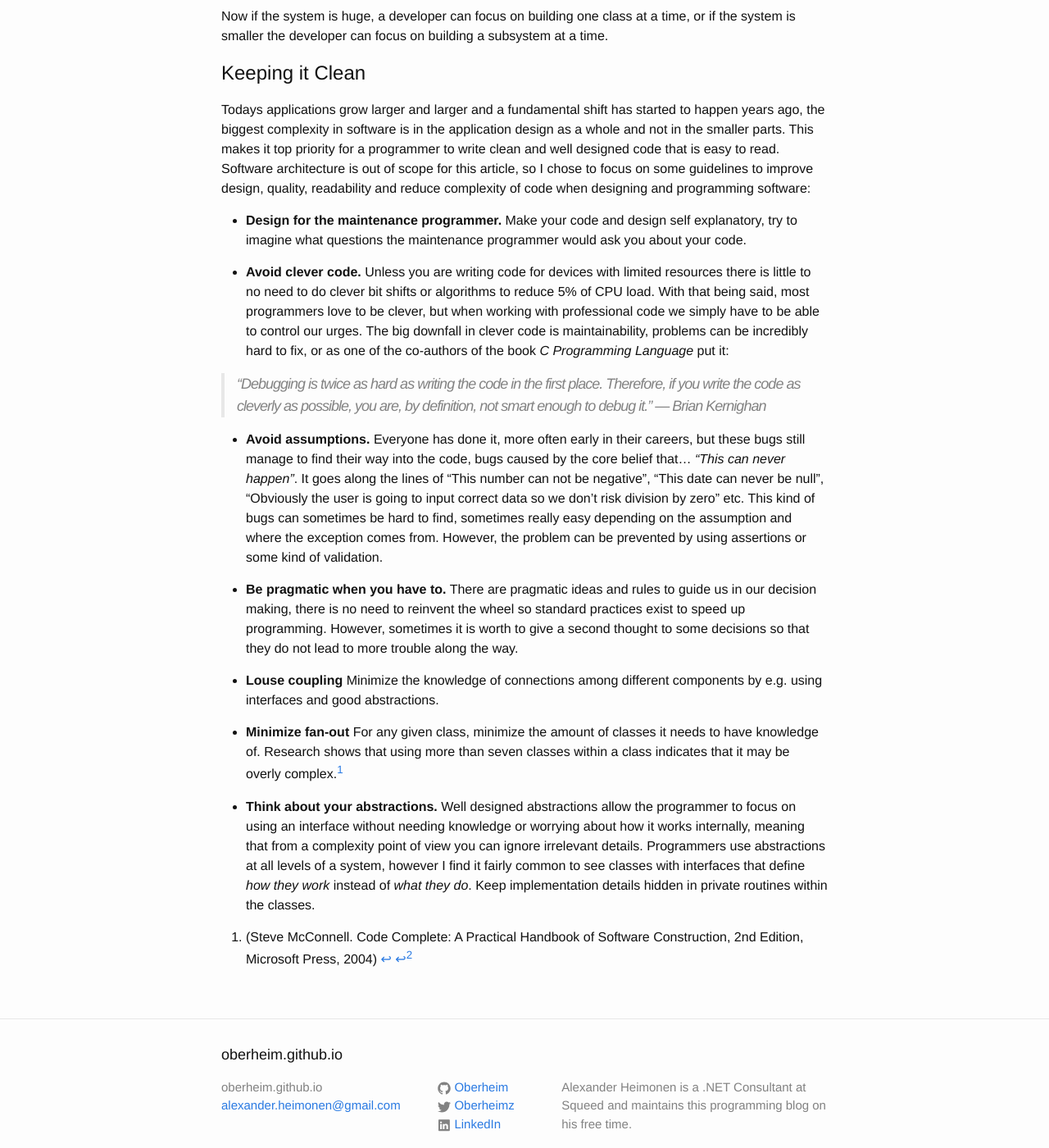
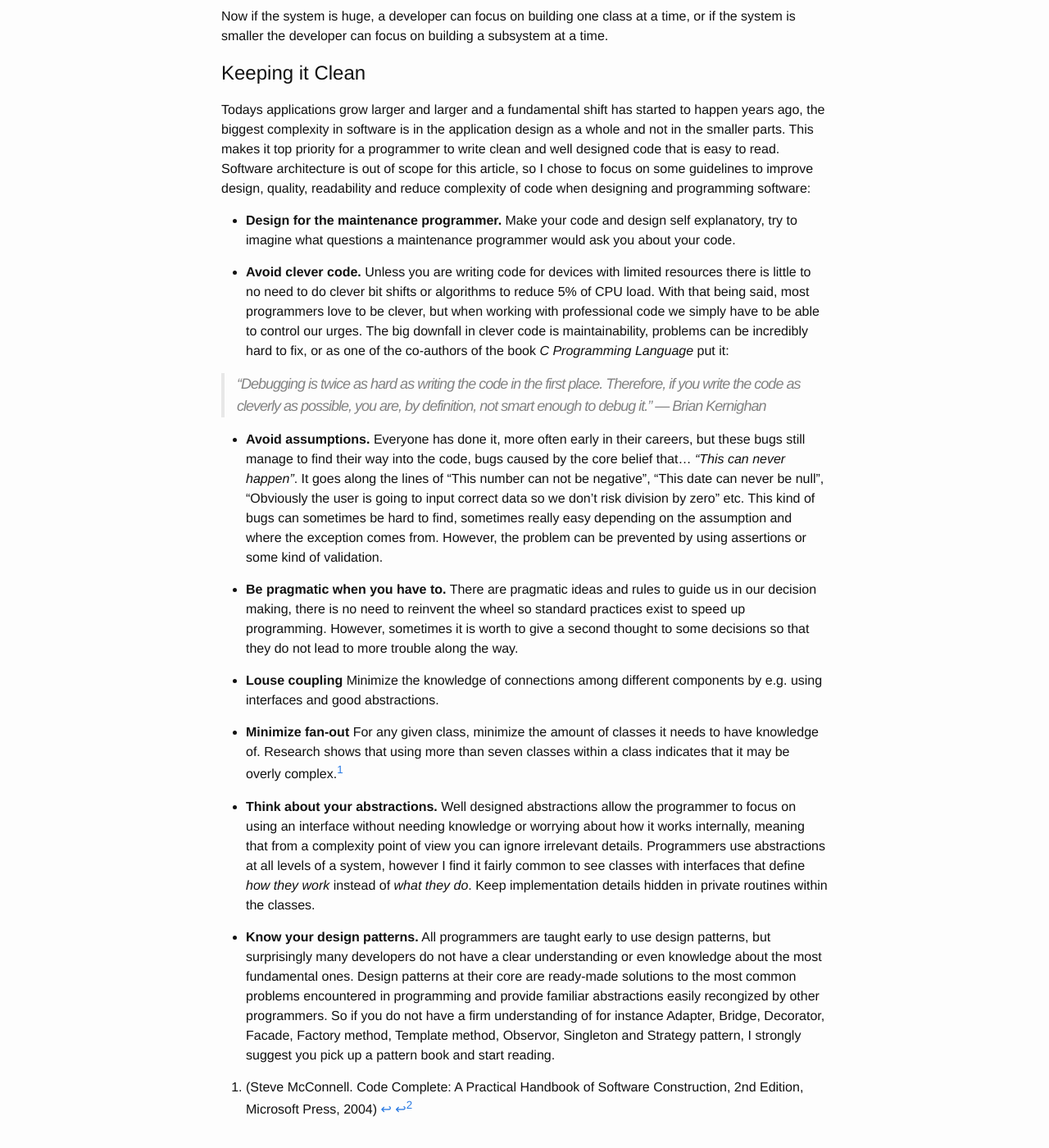
Before and after one commit to Oberheim/Oberheim.github.io, a Jekyll site: the page built from _posts/2016-05-16-managing-software-complexity.markdown, in a window 1280 px wide and 1400 px high, scrolled down 1320 px. Shown: the whole window at 82% size. Built offline with Jekyll 4.4.1, drawn with Linux system fonts in a browser that asks for light colours; comment, search, counter and statistics services are not loaded; some of the changed lines change nothing that is shown; some of the changed text lies outside the part shown.

Commit message:
Work on complexity article

```diff
--- a/_posts/2016-05-16-managing-software-complexity.markdown
+++ b/_posts/2016-05-16-managing-software-complexity.markdown
@@ -16,7 +16,7 @@ However, even though I am providing some pointers, the reader should keep in min
 
 # Software Complexity
 
-When we design software, what we essentially do is abstract real world problems into code, we need to create an exact model of reality since we need to determine precisely how the domain works. It is difficult to interface accurately with the complex real world, that is not only approximately correct but exactly correct. This increases the *essential difficulty* of the code, which needs to be designed in such a way that as the software grows, the *accidental complexity* does not get out of hand and the project remains maintainable and sufficiently easy to understand.[^1]
+When we design software, what we essentially do is abstract real world problems into code, we need to create an exact model of reality since we need to determine precisely how the domain works. It is difficult to interface accurately with the complex real world, that is not only approximately correct but exactly correct. This increases the *essential complexity* of the code, which needs to be designed in such a way that as the software grows, the *accidental complexity* does not get out of hand and the project remains maintainable and sufficiently easy to understand.[^1]
 
 The most essential technique to reduce complexity is to design programs in such a way that we can focus on one part at a time, as Dijsktra pointed out that no one's skull is really big enough to contain a modern computer program (Dijkstra 1972). The system needs to be split up in several well defined components, the most important being:
 
@@ -34,7 +34,7 @@ Now if the system is huge, a developer can focus on building one class at a time
 Todays applications grow larger and larger and a fundamental shift has started to happen years ago, the biggest complexity in software is in the application design as a whole and not in the smaller parts. This makes it top priority for a programmer to write clean and well designed code that is easy to read. Software architecture is out of scope for this article, so I chose to focus on some guidelines to improve design, quality, readability and reduce complexity of code when designing and programming software:
 
 - **Design for the maintenance programmer.**
-Make your code and design self explanatory, try to imagine what questions the maintenance programmer would ask you about your code.
+Make your code and design self explanatory, try to imagine what questions a maintenance programmer would ask you about your code.
 
 - **Avoid clever code.**
 Unless you are writing code for devices with limited resources there is little to no need to do clever bit shifts or algorithms to reduce 5% of CPU load. With that being said, most programmers love to be clever, but when working with professional code we simply have to be able to control our urges. The big downfall in clever code is maintainability, problems can be incredibly hard to fix, or as one of the co-authors of the book *C Programming Language* put it:
@@ -56,4 +56,7 @@ For any given class, minimize the amount of classes it needs to have knowledge o
 - **Think about your abstractions.**
 Well designed abstractions allow the programmer to focus on using an interface without needing knowledge or worrying about how it works internally, meaning that from a complexity point of view you can ignore irrelevant details. Programmers use abstractions at all levels of a system, however I find it fairly common to see classes with interfaces that define *how they work* instead of *what they do*. Keep implementation details hidden in private routines within the classes.
 
+- **Know your design patterns.**
+All programmers are taught early to use design patterns, but surprisingly many developers do not have a clear understanding or even knowledge about the most fundamental ones. Design patterns at their core are ready-made solutions to the most common problems encountered in programming and provide familiar abstractions easily recongized by other programmers. So if you do not have a firm understanding of for instance  Adapter, Bridge, Decorator, Facade, Factory method, Template method, Observor, Singleton and Strategy pattern, I strongly suggest you pick up a pattern book and start reading.
+
 [^1]:(Steve McConnell. Code Complete: A Practical Handbook of Software Construction, 2nd Edition, Microsoft Press, 2004)
```
